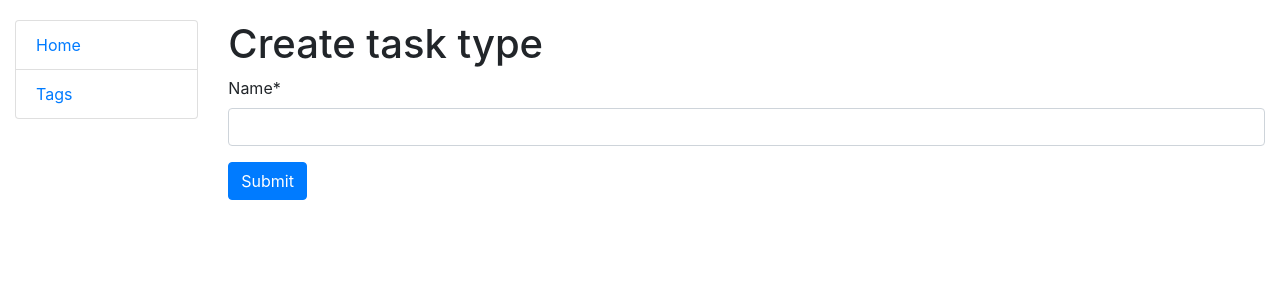
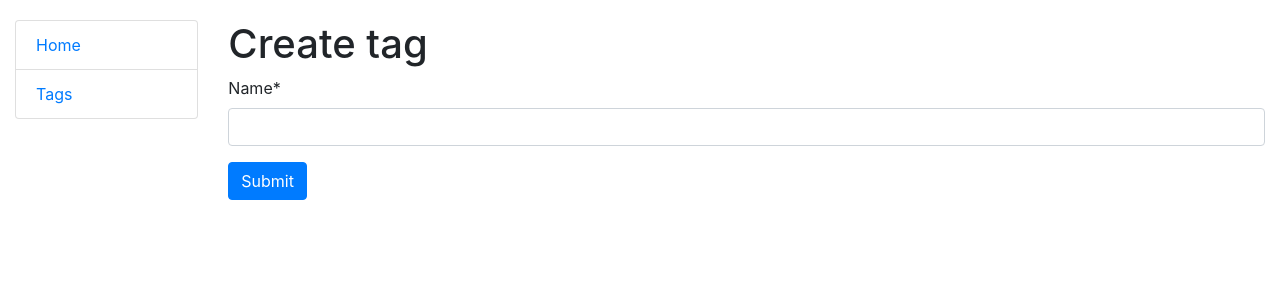
Before and after one commit to YuliaHladyshkevych/todo_list, a Django app: page /tags/create/ in a window 1280 px wide. Shown: the top 300 px of the page. Run offline with Django 4.2, Linux system fonts and the light colour scheme; some libraries are stand-ins or nearby versions.

Commit message:
fix tag_form.html

```diff
--- a/templates/todo/tag_form.html
+++ b/templates/todo/tag_form.html
@@ -2,7 +2,7 @@
 {% load crispy_forms_filters %}
 
 {% block content %}
-  <h1>{{ object|yesno:"Update,Create" }} task type</h1>
+  <h1>{{ object|yesno:"Update,Create" }} tag</h1>
   <form action="" method="post" novalidate>
     {% csrf_token %}
     {{ form|crispy }}
```
